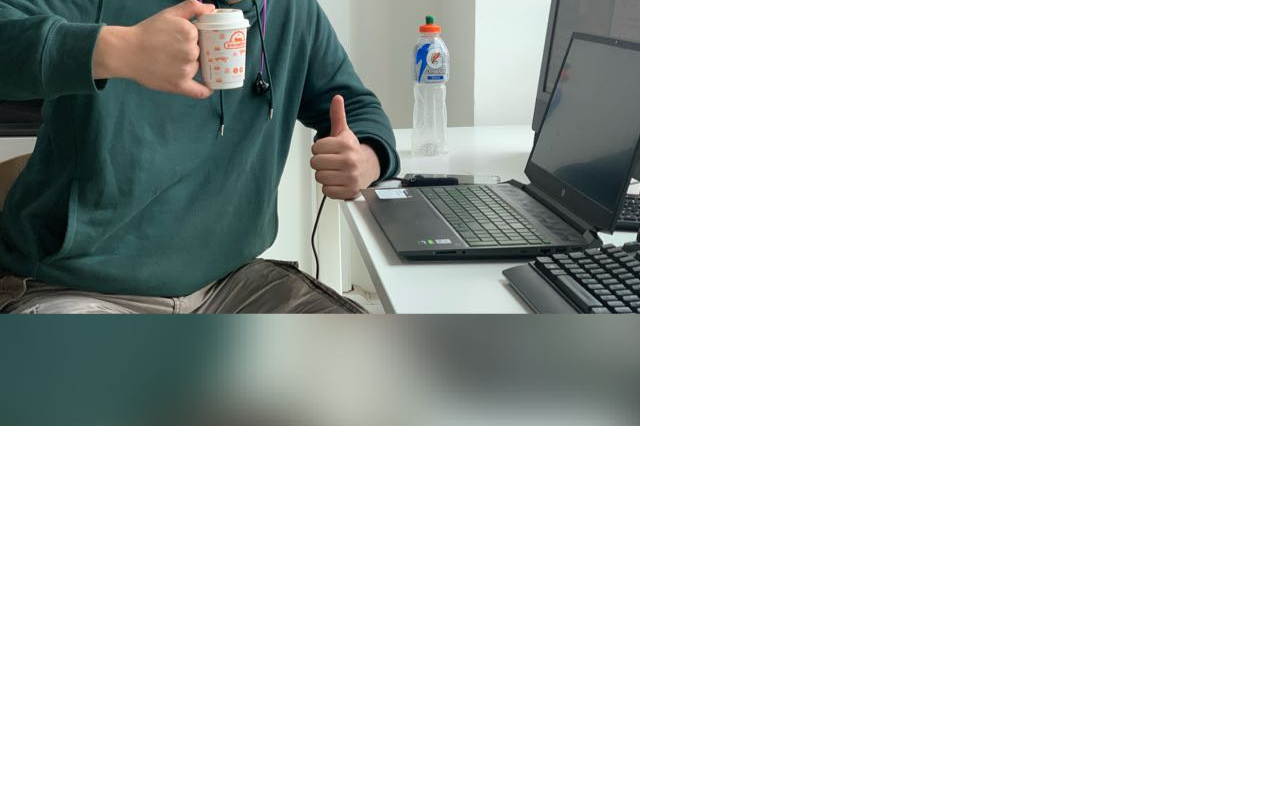
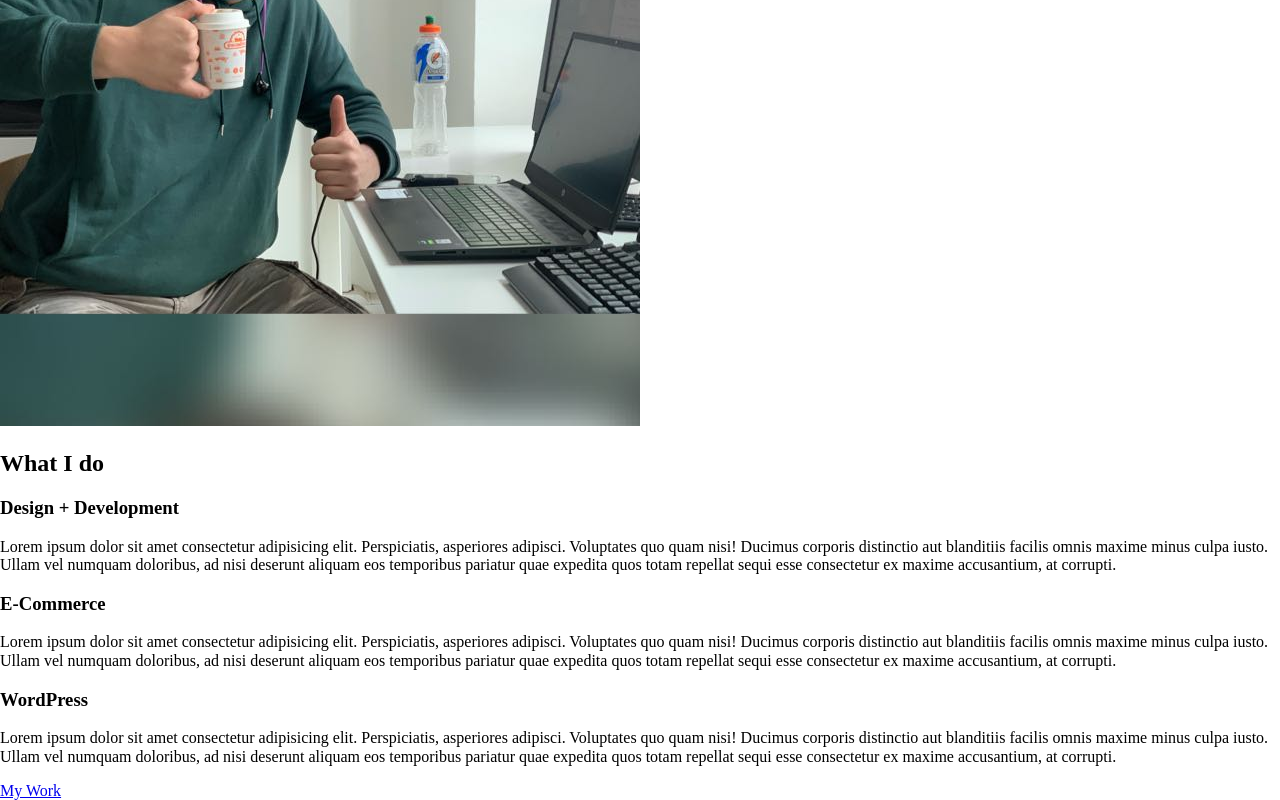
Before and after one commit to TSYF/portfolio_1, a Vue app: page / in a window 1280 px wide. Shown: the part 464-1264 px from the top of the page. Before the commit the page ends 894 px from the top, so only its background shows below. Built offline with nearby package versions, Linux system fonts and the light colour scheme.

Commit message:
services section + changed navbar link href id

```diff
--- a/src/components/TMain.vue
+++ b/src/components/TMain.vue
@@ -1,11 +1,13 @@
 <template>
     <main>
         <TIntro />
+        <TServices />
     </main>
 </template>
 
 <script setup>
 import TIntro from "./TIntro.vue";
+import TServices from "./TServices.vue";
 </script>
 
 <style lang="scss" scoped></style>
--- a/src/components/TNavbar.vue
+++ b/src/components/TNavbar.vue
@@ -5,7 +5,7 @@
                 <a href="#home" class="nav__link">Home</a>
             </li>
             <li class="nav__item">
-                <a href="#services" class="nav__link">My Services</a>
+                <a href="#services-sect" class="nav__link">My Services</a>
             </li>
             <li class="nav__item">
                 <a href="#about" class="nav__link">About me</a>
--- /dev/null
+++ b/src/components/TServices.vue
@@ -0,0 +1,53 @@
+<template>
+    <section class="services-sect" id="services">
+        <header>
+            <h2 class="section__title section__title--services">What I do</h2>
+        </header>
+        <div class="services">
+            <div class="service">
+                <h3>Design + Development</h3>
+                <p>
+                    Lorem ipsum dolor sit amet consectetur adipisicing elit.
+                    Perspiciatis, asperiores adipisci. Voluptates quo quam nisi!
+                    Ducimus corporis distinctio aut blanditiis facilis omnis
+                    maxime minus culpa iusto. Ullam vel numquam doloribus, ad
+                    nisi deserunt aliquam eos temporibus pariatur quae expedita
+                    quos totam repellat sequi esse consectetur ex maxime
+                    accusantium, at corrupti.
+                </p>
+            </div>
+
+            <div class="service">
+                <h3>E-Commerce</h3>
+                <p>
+                    Lorem ipsum dolor sit amet consectetur adipisicing elit.
+                    Perspiciatis, asperiores adipisci. Voluptates quo quam nisi!
+                    Ducimus corporis distinctio aut blanditiis facilis omnis
+                    maxime minus culpa iusto. Ullam vel numquam doloribus, ad
+                    nisi deserunt aliquam eos temporibus pariatur quae expedita
+                    quos totam repellat sequi esse consectetur ex maxime
+                    accusantium, at corrupti.
+                </p>
+            </div>
+
+            <div class="service">
+                <h3>WordPress</h3>
+                <p>
+                    Lorem ipsum dolor sit amet consectetur adipisicing elit.
+                    Perspiciatis, asperiores adipisci. Voluptates quo quam nisi!
+                    Ducimus corporis distinctio aut blanditiis facilis omnis
+                    maxime minus culpa iusto. Ullam vel numquam doloribus, ad
+                    nisi deserunt aliquam eos temporibus pariatur quae expedita
+                    quos totam repellat sequi esse consectetur ex maxime
+                    accusantium, at corrupti.
+                </p>
+            </div>
+        </div>
+
+        <a href="#work" class="btn">My Work</a>
+    </section>
+</template>
+
+<script setup></script>
+
+<style lang="scss" scoped></style>
```
